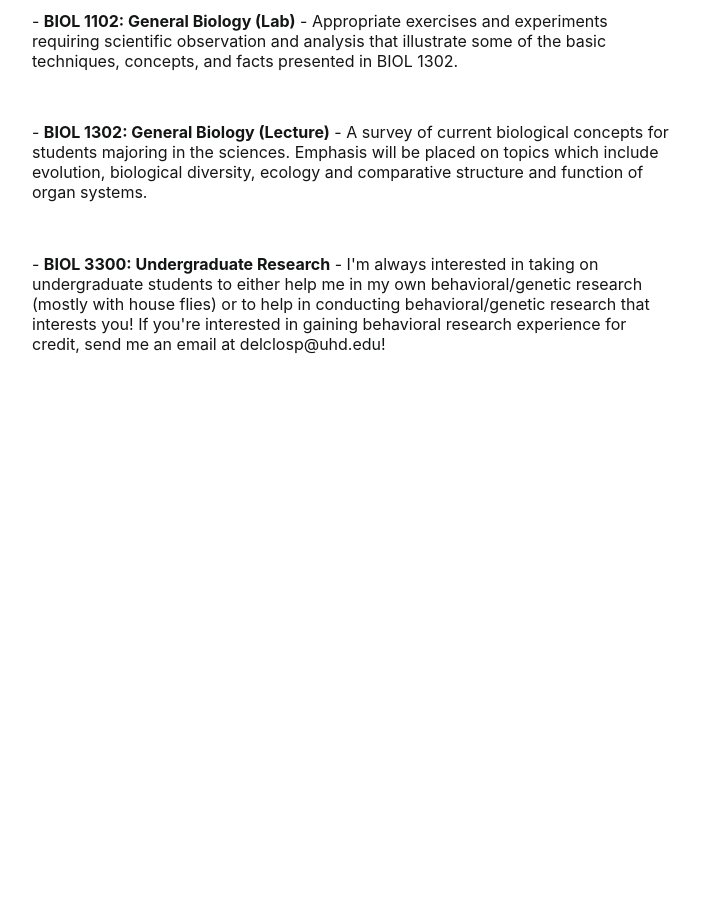
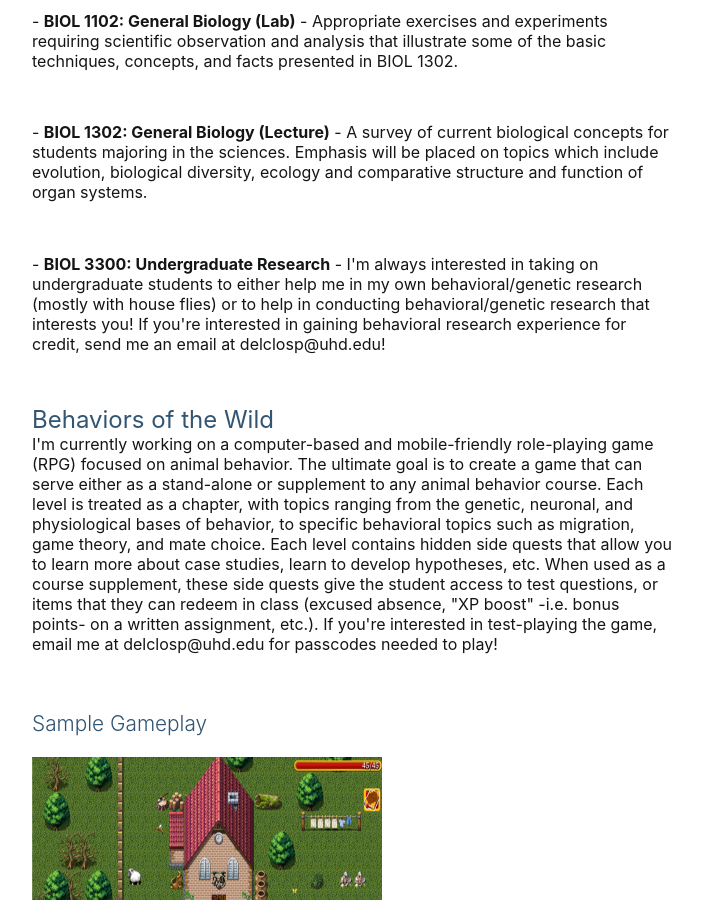
Before and after one commit to pjdelclos/pjdelclos.github.io, a Jekyll site: the page built from courses/index.html, in a window 1280 px wide and 900 px high, scrolled down 499 px. Shown: the whole window, without its empty margins (288-990 px from the left). Built offline with Jekyll 4.4.1, drawn with Linux system fonts in a browser that asks for light colours; some web fonts are replaced; before the commit the page ends 900 px from its top, so only the background shows below that.

Commit message:
Update index.html

```diff
--- a/courses/index.html
+++ b/courses/index.html
@@ -14,3 +14,12 @@ group: navigation
 - <strong>BIOL 1302: General Biology (Lecture)</strong> - A survey of current biological concepts for students majoring in the sciences. Emphasis will be placed on topics which include evolution, biological diversity, ecology and comparative structure and function of organ systems.
 <p>&nbsp;</p>
 - <strong>BIOL 3300: Undergraduate Research</strong> - I'm always interested in taking on undergraduate students to either help me in my own behavioral/genetic research (mostly with house flies) or to help in conducting behavioral/genetic research that interests you! If you're interested in gaining behavioral research experience for credit, send me an email at delclosp@uhd.edu!
+<p>&nbsp;</p>
+<h1>Behaviors of the Wild</h1>
+I'm currently working on a computer-based and mobile-friendly role-playing game (RPG) focused on animal behavior. The ultimate goal is to create a game that can serve either as a stand-alone or supplement to any animal behavior course. Each level is treated as a chapter, with topics ranging from the genetic, neuronal, and physiological bases of behavior, to specific behavioral topics such as migration, game theory, and mate choice. Each level contains hidden side quests that allow you to learn more about case studies, learn to develop hypotheses, etc. When used as a course supplement, these side quests give the student access to test questions, or items that they can redeem in class (excused absence, "XP boost" -i.e. bonus points- on a written assignment, etc.). If you're interested in test-playing the game, email me at delclosp@uhd.edu for passcodes needed to play!
+<p>&nbsp;</p>
+<h2>Sample Gameplay</h2>
+<img style="margin-bottom: 30px" align="left" src=../images/RPG1.png height="350" width="350">
+<p>&nbsp;</p>
+<img style="margin-bottom: 30px" align="left" src=../images/RPG2.png height="350" width="350">
+<p>&nbsp;</p>
```
